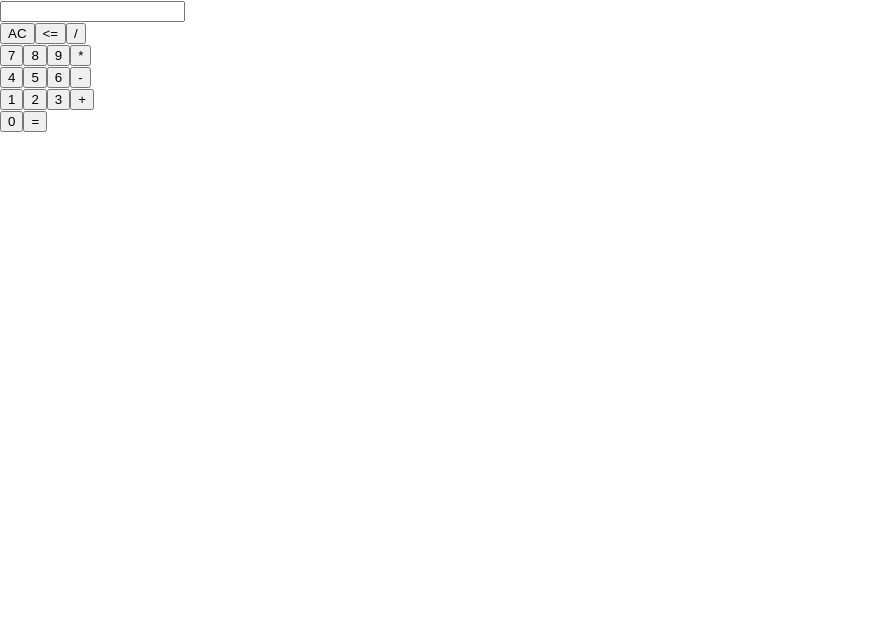
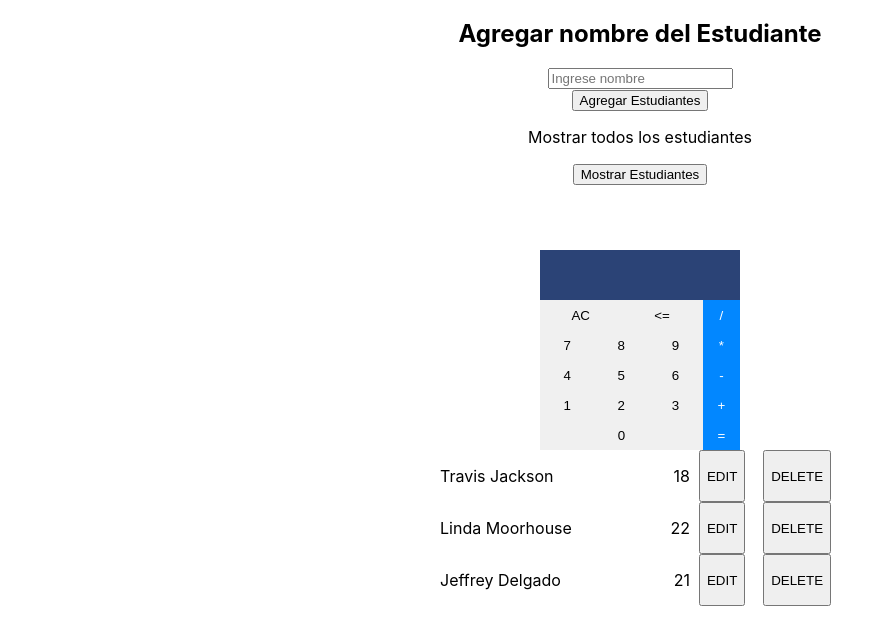
Before and after one commit to Danilo2504/React-App, a React (Create React App) app in the folder my-app/: page / in a window 1280 px wide. Shown: the top 644 px of the page, without its empty margins (0-894 px from the left). Built offline with nearby package versions, Linux system fonts and the light colour scheme.

Commit message:
components styled

```diff
--- a/my-app/src/App.js
+++ b/my-app/src/App.js
@@ -1,13 +1,19 @@
 import './App.css';
+import './styles.css';
 import Calculator from './components/Calculator';
-// import InputKids from './components/InputKids';
-// import CrudApp from './components/CrudApp';
+import InputKids from './components/InputKids';
+import CurdApp from './components/CurdApp';
 
 function App() {
   return(
-  // <InputKids/>
-  // <CurdApp/>
-  <Calculator/>
+    <>
+      {/*To Do: buscar diferencia entre fragment y div */}
+      <InputKids/>
+      <Calculator/>
+      <CurdApp name="Travis Jackson" age="18"/>
+      <CurdApp name="Linda Moorhouse" age="22"/>
+      <CurdApp name="Jeffrey Delgado"age="21"/>
+    </>
   );
 }
 
--- a/my-app/src/components/Calculator.jsx
+++ b/my-app/src/components/Calculator.jsx
@@ -43,19 +43,20 @@ const Calculator = () => {
   };
 
   return (
-    <>
+    <div class="calculator-app">
+      <div class="print">
         <input type="text" value={result} readOnly />
-      <br />
+      </div>
+      <div class="keyboard">
+        <div class="col-btn-num">
+          <div class="col-btn-num-cle">
             <button onClick={clear} id="clear">
               AC
             </button>
             <button onClick={backspace} id="backspace">
               {"<="}
             </button>
-      <button name="/" onClick={handleClick}>
-        /
-      </button>
-      <br />
+          </div>
           <button name="7" onClick={handleClick}>
             7
           </button>
@@ -65,10 +66,6 @@ const Calculator = () => {
           <button name="9" onClick={handleClick}>
             9
           </button>
-      <button name="*" onClick={handleClick}>
-        *
-      </button>
-      <br />
           <button name="4" onClick={handleClick}>
             4
           </button>
@@ -78,10 +75,6 @@ const Calculator = () => {
           <button name="6" onClick={handleClick}>
             6
           </button>
-      <button name="-" onClick={handleClick}>
-        -
-      </button>
-      <br />
           <button name="1" onClick={handleClick}>
             1
           </button>
@@ -91,15 +84,29 @@ const Calculator = () => {
           <button name="3" onClick={handleClick}>
             3
           </button>
+          <div class="col-btn-num-cero">
+            <button name="0" onClick={handleClick}>
+              0
+            </button>
+          </div>
+        </div>
+        <div class="col-btn-op">
+          <button name="/" onClick={handleClick}>
+            /
+          </button>
+          <button name="*" onClick={handleClick}>
+            *
+          </button>
+          <button name="-" onClick={handleClick}>
+            -
+          </button>
           <button name="+" onClick={handleClick}>
             +
           </button>
-      <br />
-      <button name="0" onClick={handleClick}>
-        0
-      </button>
           <button onClick={getResult}>=</button>
-    </>
+        </div>
+      </div>
+    </div>
   );
 };
 export default Calculator;
--- /dev/null
+++ b/my-app/src/components/CurdApp.jsx
@@ -0,0 +1,65 @@
+import React from "react";
+
+function CurdApp(props) {
+  return (
+    <div class="curd-app">
+      <div class="text">
+        <p>{props.name}</p>
+        <p>{props.age}</p>
+      </div>
+      <div class="btn">
+        <button>EDIT</button>
+        <button>DELETE</button>
+      </div>
+    </div>
+  );
+}
+
+export default CurdApp;
+
+// .calculator-app .keyboard{
+//   display:flex;
+//   margin: auto;
+//   width: 200px;
+//   height: 150px;
+// }
+// .calculator-app .keyboard .col-btn-num{
+//   width: 150px;
+//   height: 150px;
+// }
+// .calculator-app .keyboard .col-btn-num button{
+//   width: 50px;
+//   height: 37.5px;
+// }
+
+// .calculator-app .keyboard .col-btn-num button{
+//   width: 100%;
+// }
+
+// .calculator-app .keyboard .col-btn-num .col-btn-num-cle{
+//   display: flex;
+//   width: 100%;
+//   height: 37.5px;
+// }
+
+// .calculator-app .keyboard .col-btn-num .col-btn-num-cle button{
+//   width: 100%;
+// }
+
+// .calculator-app .keyboard .col-btn-num .col-btn-num-cero{
+//   display:flex;
+//   width: 100%;
+//   height: 37.5px;
+// }
+
+// .calculator-app .keyboard .col-btn-num .col-btn-num-cero button{
+//   width: 100%;
+// }
+
+// .calculator-app .keyboard .col-btn-op{
+//   display: flex;
+//   flex-flow:column wrap;
+//   width: 50px;
+//   height: 150px;
+//   background-color: blue;
+// }
--- a/my-app/src/components/InputKids.jsx
+++ b/my-app/src/components/InputKids.jsx
@@ -13,32 +13,27 @@ const InputKids = () => {
   };
 
   return (
-    <center>
-      <form onSubmit={(e) => e.preventDefault()}>
-        <h1>Agregar nombre del Estudiante</h1>
-
+    <div class="kids-app">
+      <form class="form" onSubmit={(e) => e.preventDefault()}>
+        <h2>Agregar nombre del Estudiante</h2>
+        <div class="list">
           <input
             type="text"
             placeholder="Ingrese nombre"
             value={text}
             onChange={(e) => setText(e.target.value)}
           />
-
-        <br />
-        <br />
-
           <button type="submit" onClick={addItem}>
             Agregar Estudiantes
           </button>
-
           <p>Mostrar todos los estudiantes</p>
-
           {isVisible && name.map((e, index) => <p key={index}>{e}</p>)}
           <button type="submit" onClick={() => setIsVisible(!isVisible)}>
             {buttonText}
           </button>
+        </div>
       </form>
-    </center>
+    </div>
   );
 };
 
--- /dev/null
+++ b/my-app/src/styles.css
@@ -0,0 +1,124 @@
+/* Curd App */
+.curd-app{
+    display: flex;
+    width:400px;
+    margin:auto;
+}
+
+.curd-app .text{
+    display: flex;
+    justify-content: space-between;
+    width: 250px;
+}
+
+.curd-app .btn{
+    display: flex;
+    justify-content: space-around;
+    width: 150px;
+}
+
+/* Input Kids App */
+.kids-app{
+    margin:auto;
+    display: flex;
+    flex-wrap: wrap;
+    flex-direction: column;
+    align-content: center;
+    width: 400px;
+    height: 250px;
+}
+
+.kids-app .form{
+    text-align: center;
+    width: 400px;
+    height: 70px;
+}
+
+.kids-app .form h2{
+    margin: 0px;
+    margin-top: 19px;
+    margin-bottom: 19px;
+}
+
+.kids-app .list{
+    margin:auto;
+    text-align: center;
+    height: 180px;
+    width: 250px;
+}
+
+/* Calculator App */
+.calculator-app{
+    margin: auto;
+    display: flex;
+    flex-wrap: wrap;
+    flex-direction: column;
+    align-content: center;
+    width: 200px;
+    height: 200px;
+}
+
+.calculator-app .print{
+    text-align: center;
+    width: 100%;
+    height: 25%;
+}
+.calculator-app .print input{
+    padding: 0px;
+    padding: 2px;
+    border: 0px;
+    width: 98%;
+    height: 98%;
+    background-color: #2B4376;
+    color: white;
+    text-align: right;
+
+}
+
+.calculator-app .keyboard{
+    display: flex;
+    width: 100%;
+    height: 75%;
+}
+
+.calculator-app .keyboard button{
+    width: 33.3%;
+    height: 20%;
+    background-color: #F0F0F0;
+    /* margin: 1px; */
+    border: none;
+}
+
+.calculator-app .keyboard .col-btn-op{
+    display: flex;
+    flex-flow: column wrap;
+    width: 20%;
+}
+
+.calculator-app .keyboard .col-btn-op button{
+    width: 100%;
+    background-color: #0287FF;
+    color: white;
+}
+
+.calculator-app .keyboard .col-btn-num .col-btn-num-cle{
+    display: flex;
+    height: 20%;
+    width: 100%;
+}
+
+.calculator-app .keyboard .col-btn-num .col-btn-num-cle button{
+    width: 100%;
+    height: 100%;
+}
+
+.calculator-app .keyboard .col-btn-num .col-btn-num-cero{
+    display: flex;
+    height: 20%;
+    width: 100%;
+}
+
+.calculator-app .keyboard .col-btn-num .col-btn-num-cero button{
+    width: 100%;
+    height: 100%;
+}
```
Also changed, not shown: my-app/src/components/CrudApp.jsx (deleted, +0 -7 lines). Lines whose indentation alone changed are shown as unchanged.
